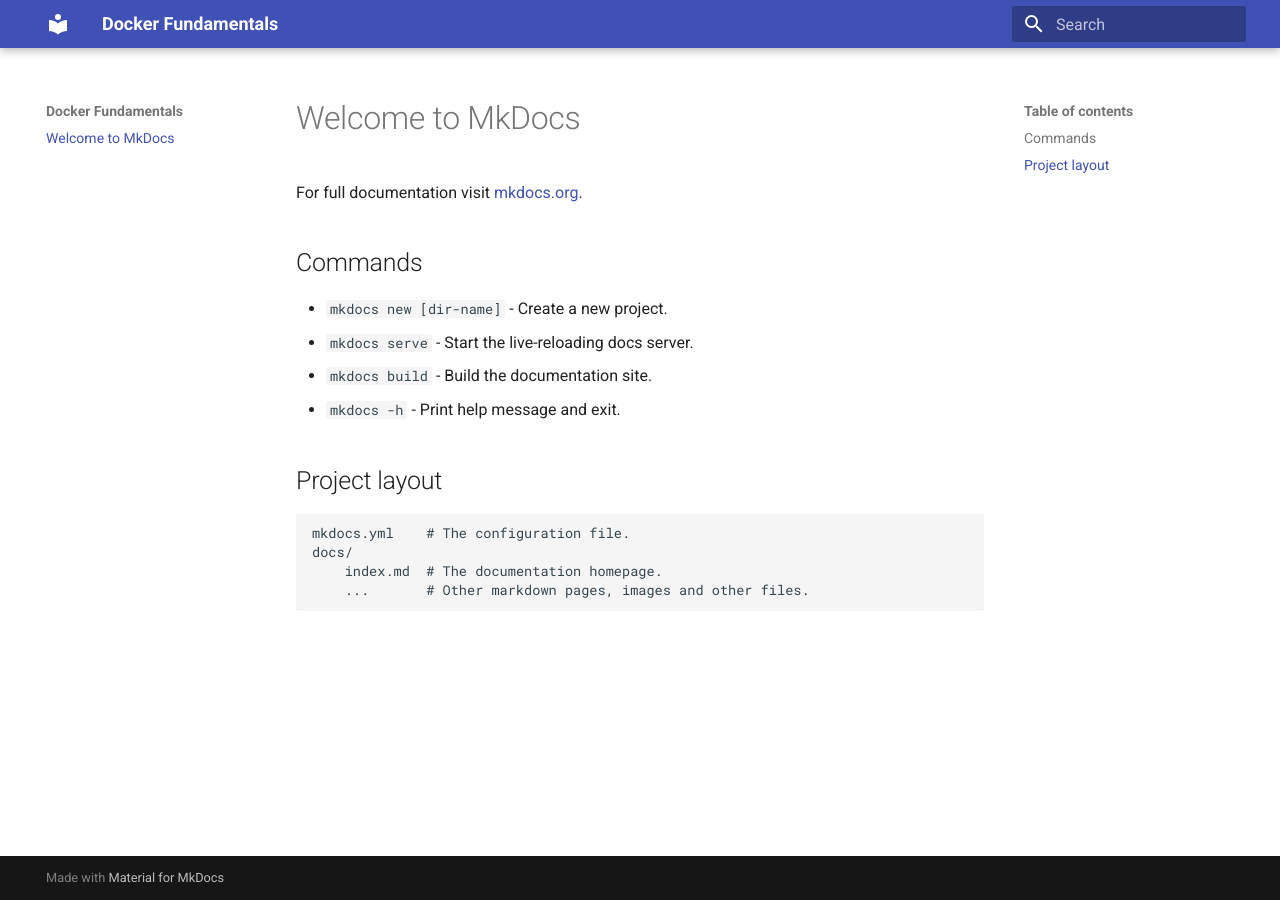
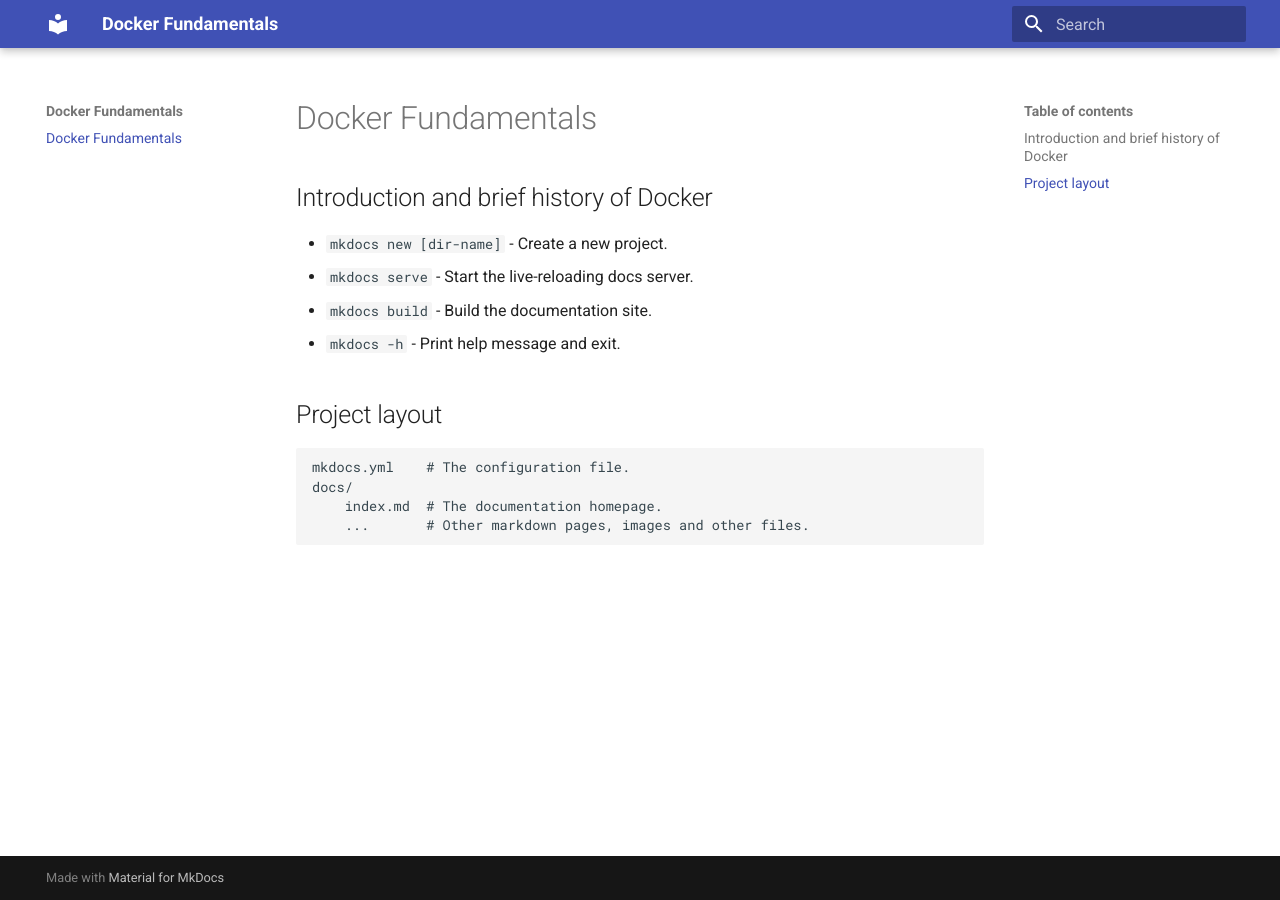
Before and after one commit to sujaypillai/docker-fundamentals, an MkDocs documentation site: the page built from docs/index.md, in a window 1280 px wide. Built offline with MkDocs 1.6.1 and Material for MkDocs 9.7.7, drawn with Linux system fonts in a browser that asks for light colours.

Commit message:
Updated github actions for plugins installation

```diff
--- a/docs/index.md
+++ b/docs/index.md
@@ -1,8 +1,7 @@
-# Welcome to MkDocs
+# Docker Fundamentals
 
-For full documentation visit [mkdocs.org](https://www.mkdocs.org).
 
-## Commands
+## Introduction and brief history of Docker
 
 * `mkdocs new [dir-name]` - Create a new project.
 * `mkdocs serve` - Start the live-reloading docs server.
--- /dev/null
+++ b/requirements.txt
@@ -0,0 +1,5 @@
+mkdocs
+mkdocs-material
+mkdocs-minify-plugin
+pygments
+pymdown-extensions
```
Also changed, not shown: 1 other file.
